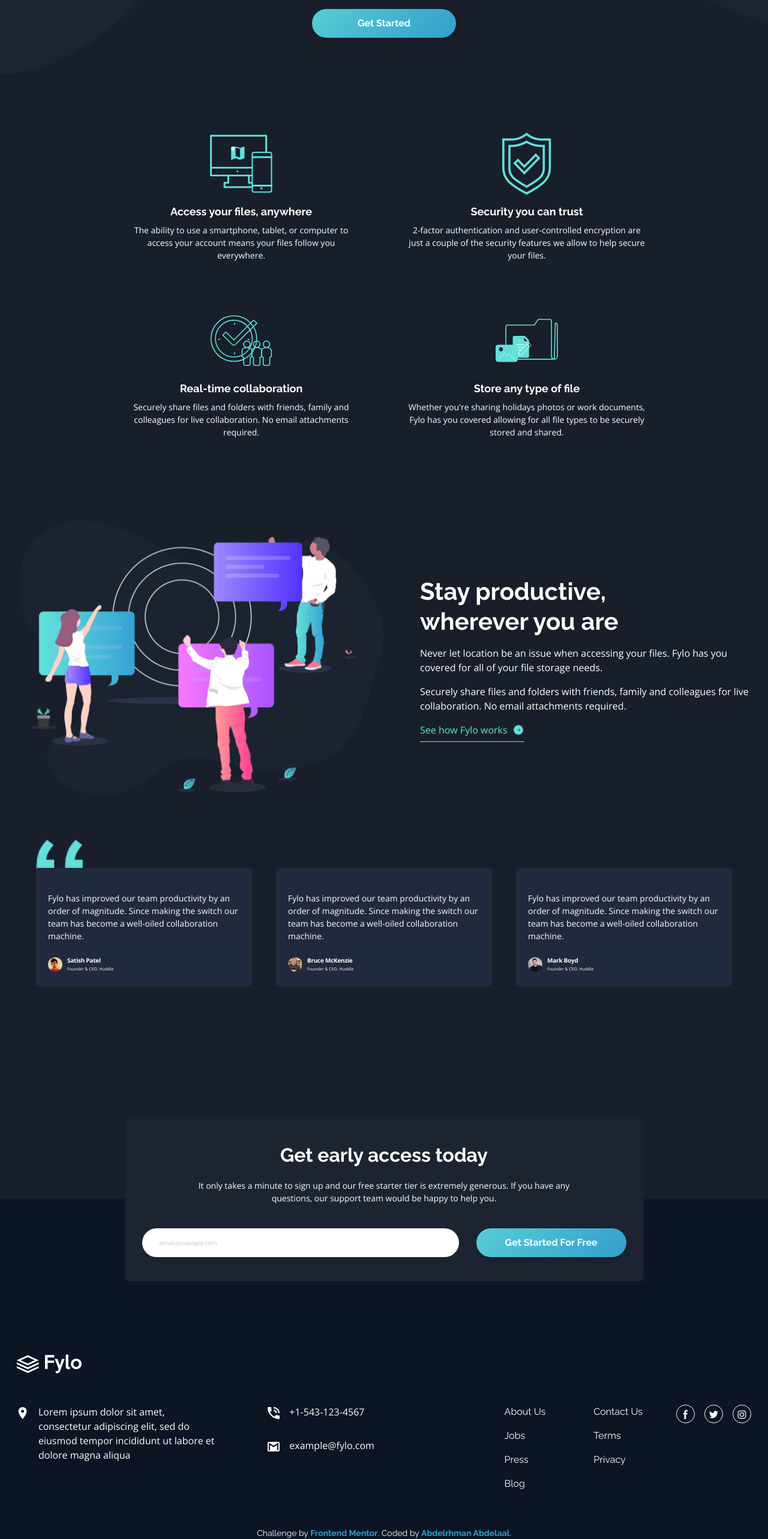
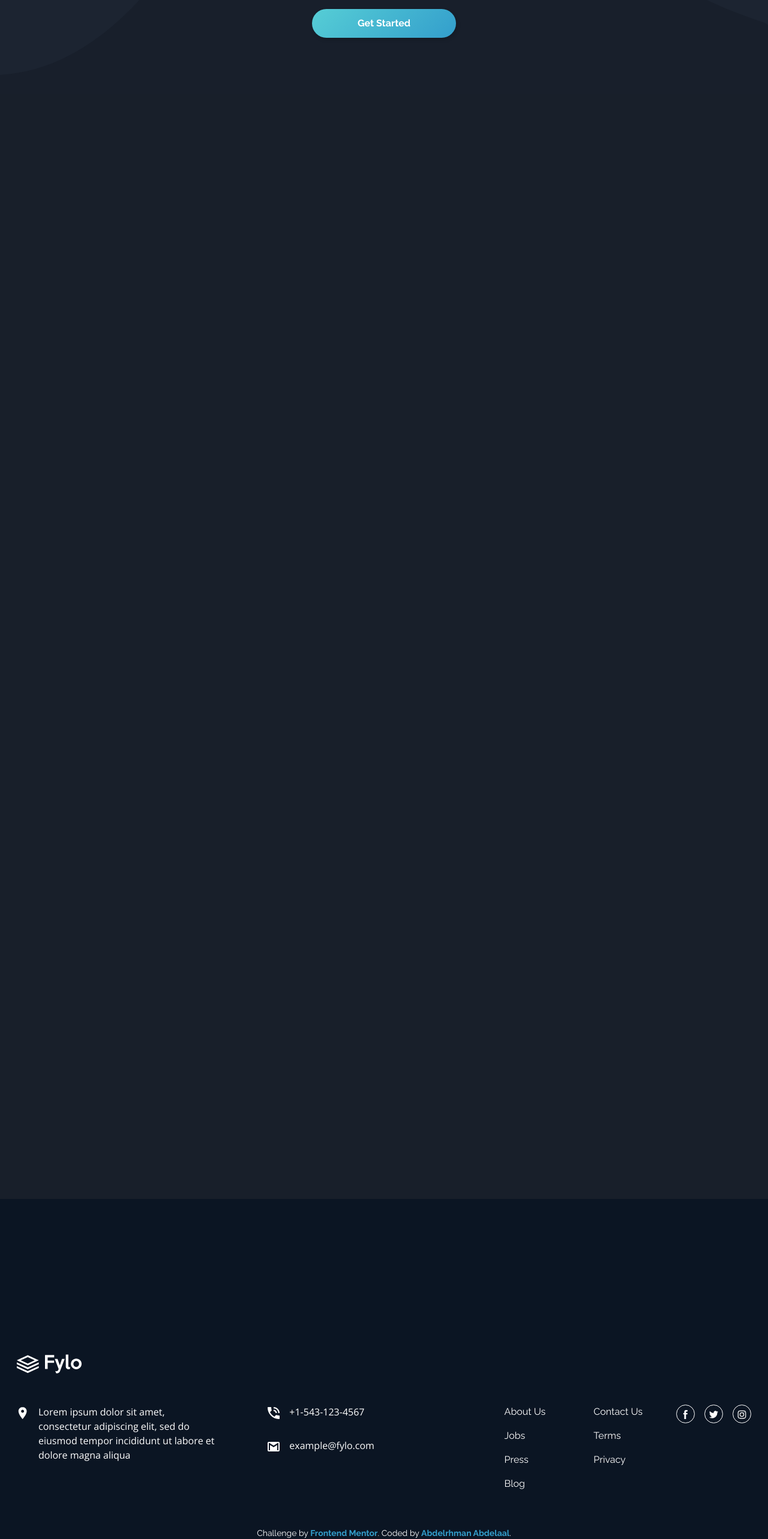
Before and after one commit to MrBlackvanta/fylo-dark-theme-landing-page, a Next.js app: page / in a window 1280 px wide. Shown: the part 956-3522 px from the top of the page at 60% size. Built offline with nearby package versions, Linux system fonts and the light colour scheme.

Commit message:
Enhance Home page components with reveal animations, update Footer structure for improved accessibility, and refine global styles with new utility classes. Adjust layout in Signup and Testimonials components for better visual consistency.

```diff
--- a/src/app/globals.css
+++ b/src/app/globals.css
@@ -75,3 +75,47 @@
 @utility btn-link {
   @apply font-open-sans text-accent-cyan flex w-fit items-center gap-2 border-b border-current pb-1.75 text-xs transition-colors duration-300 hover:text-white md:text-base;
 }
+
+@keyframes reveal-up {
+  from {
+    opacity: 0;
+    transform: translateY(1.5rem);
+  }
+  to {
+    opacity: 1;
+    transform: translateY(0);
+  }
+}
+
+@utility reveal-up {
+  @media (prefers-reduced-motion: no-preference) {
+    @supports (animation-timeline: view()) {
+      animation: reveal-up linear both;
+      animation-timeline: view();
+      animation-range: entry 0% cover 30%;
+    }
+  }
+}
+
+@utility reveal-stagger {
+  @media (prefers-reduced-motion: no-preference) {
+    @supports (animation-timeline: view()) {
+      & > * {
+        animation: reveal-up linear both;
+        animation-timeline: view();
+      }
+      & > *:nth-child(1) {
+        animation-range: entry 0% cover 30%;
+      }
+      & > *:nth-child(2) {
+        animation-range: entry 8% cover 38%;
+      }
+      & > *:nth-child(3) {
+        animation-range: entry 16% cover 46%;
+      }
+      & > *:nth-child(4) {
+        animation-range: entry 24% cover 54%;
+      }
+    }
+  }
+}
--- a/src/components/layout/footer.tsx
+++ b/src/components/layout/footer.tsx
@@ -6,11 +6,9 @@
   const { information, navigation, social } = footer;
   return (
     <footer className="bg-primary-dark-blue-3 px-7 pt-64.75">
+      <nav className="mx-auto max-w-310" aria-label="Footer">
         <footer.logo className="w-full max-w-27" />
-      <nav
-        className="mx-auto mt-8.75 flex max-w-310 flex-col items-start justify-between gap-14 sm:mt-13 lg:flex-row"
-        aria-label="Footer"
-      >
+        <div className="mt-8.75 flex flex-col items-start justify-between gap-14 sm:mt-13 lg:flex-row">
           <ul className="grid grid-cols-1 gap-4 sm:grid-cols-2 sm:grid-rows-2 sm:gap-x-20">
             {information.map((item, index) => {
               const row = (
@@ -63,14 +61,12 @@
                   aria-label={item.ariaLabel}
                   className="hover:text-accent-cyan grid size-7.75 place-items-center rounded-full border border-current text-current transition-all duration-300"
                 >
-                <item.icon
-                  className="mt-0.25 size-3.75"
-                  aria-hidden="true"
-                />
+                  <item.icon className="mt-0.25 size-3.75" aria-hidden="true" />
                 </a>
               </li>
             ))}
           </ul>
+        </div>
       </nav>
       <div className="z-1 mt-15 w-full px-9 pb-4 text-center text-xs text-white sm:text-sm lg:p-0">
         Challenge by{" "}
--- a/src/views/home/features.tsx
+++ b/src/views/home/features.tsx
@@ -9,7 +9,7 @@
       <h2 id="features-heading" className="sr-only">
         Features
       </h2>
-      <ul className="grid grid-cols-1 gap-20 text-center md:grid-cols-2">
+      <ul className="reveal-stagger grid grid-cols-1 gap-20 text-center md:grid-cols-2">
         {features.map((feature) => (
           <li key={feature.title} className="flex flex-col items-center gap-2">
             <feature.icon
--- a/src/views/home/productivity.tsx
+++ b/src/views/home/productivity.tsx
@@ -7,7 +7,7 @@
   const { image, title, descriptions, cta } = productivity;
 
   return (
-    <section className="mx-auto flex max-w-308.75 flex-col items-center gap-12 md:flex-row md:gap-14.25">
+    <section className="reveal-up mx-auto flex max-w-308.75 flex-col items-center gap-12 md:flex-row md:gap-14.25">
       <Image
         src={image.src}
         alt={image.alt}
--- a/src/views/home/signup.tsx
+++ b/src/views/home/signup.tsx
@@ -21,7 +21,7 @@
   }
 
   return (
-    <section className="bg-primary-dark-blue shadow-card mx-auto -mt-40 w-full max-w-215.75 translate-y-1/2 rounded-lg px-7 py-10 text-center sm:-mt-10">
+    <section className="reveal-up bg-primary-dark-blue shadow-card mx-auto -mt-40 w-full max-w-215.75 translate-y-1/2 rounded-lg px-7 py-10 text-center sm:-mt-10">
       <h2 className="sm:text sm:text-heading-lg text-lg leading-6 font-bold sm:leading-12">
         {title}
       </h2>
--- a/src/views/home/testimonials.tsx
+++ b/src/views/home/testimonials.tsx
@@ -5,7 +5,7 @@
 export default function Testimonials() {
   return (
     <section className="mx-auto max-w-295">
-      <ul className="flex flex-wrap justify-center gap-6 md:gap-10">
+      <ul className="reveal-stagger flex flex-wrap justify-center gap-6 md:gap-10">
         {testimonials.map((testimonial, index) => (
           <li
             key={testimonial.name}
```
Also changed, not shown: 1 other file (tests, documents, lock files or other folders). Lines whose indentation alone changed are shown as unchanged.
